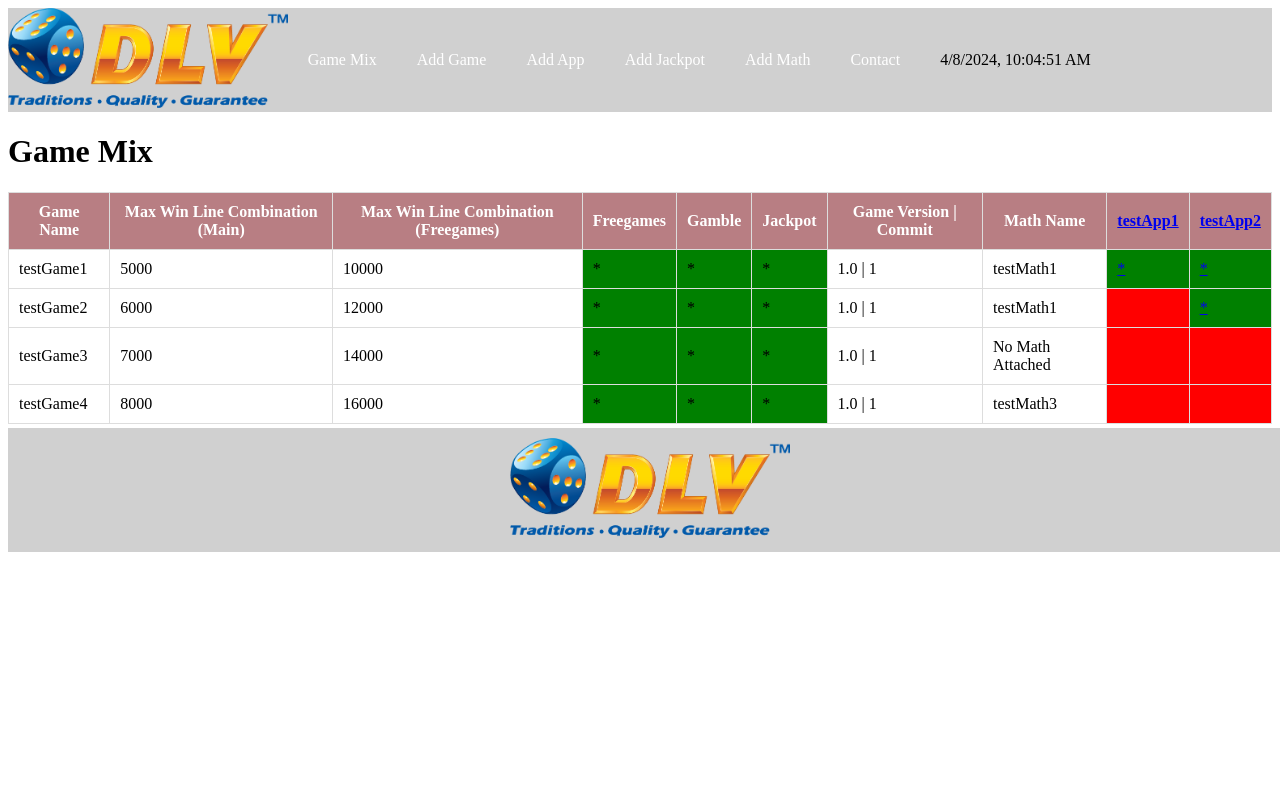
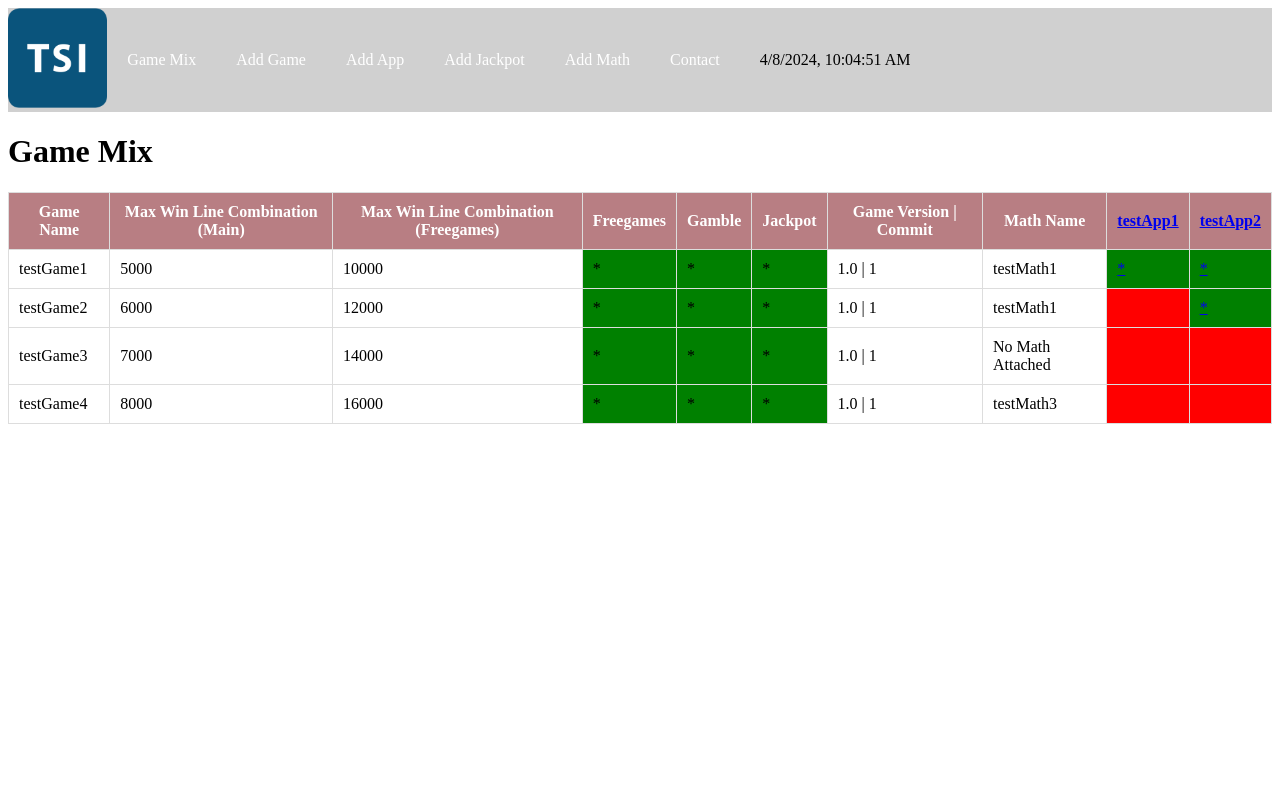
Before and after one commit to maksimvol/AS-client, a React (Create React App) app: page / in a window 1280 px wide. Shown: the top 800 px of the page. Built offline with nearby package versions, Linux system fonts and the light colour scheme.

Commit message:
Changed picture and added page height

```diff
--- a/src/components/Footer.tsx
+++ b/src/components/Footer.tsx
@@ -1,11 +1,11 @@
 import React from 'react';
 import './Footer.css'
-import DLV_Image from './Images/logo_dlv.png'
+import TSI_Image from './Images/tsi.png'
 
 const Footer = () => {
     return (
         <div className='footer'>
-            <center><img src={DLV_Image} alt='logo' className="logo"/></center>
+            <center><img src={TSI_Image} alt='logo' className="logo"/></center>
         </div>
     )
 }
--- a/src/components/Navbar.tsx
+++ b/src/components/Navbar.tsx
@@ -1,6 +1,6 @@
 import React from 'react';
 import './Navbar.css'
-import DLV_Image from './Images/logo_dlv.png'
+import TSI_Image from './Images/tsi.png'
 import { NavLink, useLocation } from "react-router-dom";
 import { scroll } from '../util'
 
@@ -12,7 +12,7 @@ const Navbar = () => {
     return (
         <div className='navbar'>
              <NavLink to="/" onClick={scroll}>
-                <img src={DLV_Image} alt='logo' className='logo'/>
+                <img src={TSI_Image} alt='logo' className='logo'/>
              </NavLink>
              <div className='navbarList'>
                 <div className='item'>
--- a/src/components/Style/style.css
+++ b/src/components/Style/style.css
@@ -26,8 +26,7 @@
   }
   .logo {
     height: 100px;
-    /* width: 100px; */
   }
-  /* .date {
-    text-align: right;
-  } */
+.main{
+  height: 100vh;
+}
--- a/src/pages/Home.tsx
+++ b/src/pages/Home.tsx
@@ -2,7 +2,7 @@ import GameComponent from '../components/Games/GameComponents';
 
 const Home = () => {
     return (
-      <div>
+      <div className='main'>
             <h1>Game Mix</h1>
             <div style={{ display: 'inline-block' }}>
                 <GameComponent />
```
Also changed, not shown: src/components/Images/logo_dlv.png (deleted), src/components/Images/tsi.png (added).
